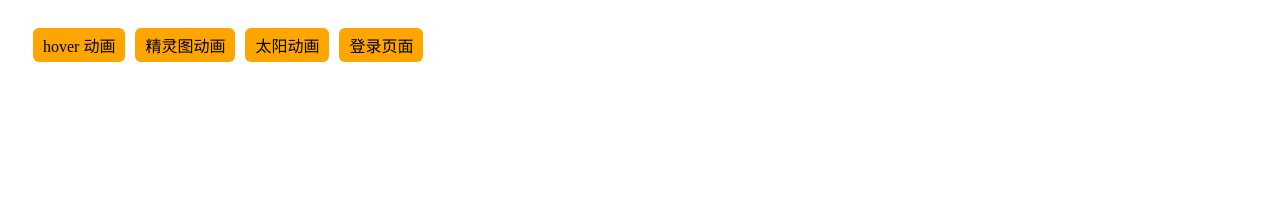
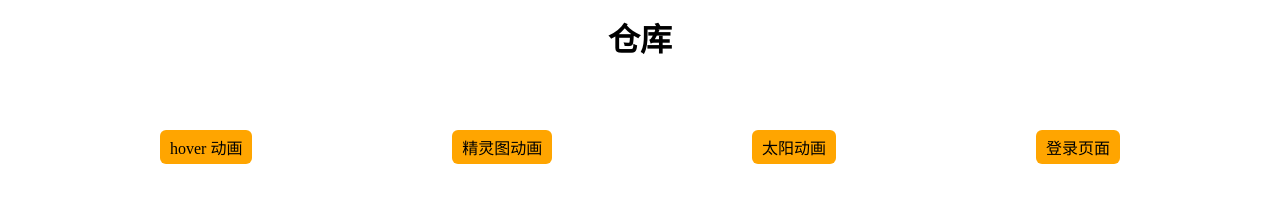
Before and after one commit to lxf2000/lxf2000.github.io, a plain HTML site: page index.html in a window 1280 px wide. Drawn offline with Linux system fonts and the light colour scheme.

Commit message:
修改标题

```diff
--- a/index.html
+++ b/index.html
@@ -6,15 +6,27 @@
     <meta name="viewport" content="width=device-width, initial-scale=1.0">
     <title>仓库首页</title>
     <style>
+        html, body, h1, div {
+            margin: 0;
+            padding: 0;
+        }
+
+        #wrapper h1 {
+            height: 80px;
+            line-height: 80px;
+            text-align: center;
+        }
+
         #wrapper .links {
             box-sizing: border-box;
             display: flex;
+            justify-content: space-between;
+            margin: 30px auto 0;
             padding: 20px;
-            width: 100%;
+            width: 1000px;
         }
         #wrapper .links a {
             text-decoration: none;
-            margin: 0 5px;
             padding: 5px 10px;
             text-align: center;
             color: #000;
@@ -32,6 +44,7 @@
 </head>
 <body>
     <div id="wrapper">
+        <h1>仓库</h1>
         <div class="links">
             <a href="https://lxf2000.github.io/case.github.io/rotate-img" target="_blank">hover 动画</a>
             <a href="https://lxf2000.github.io/case.github.io/coherent" target="_blank">精灵图动画</a>
```
